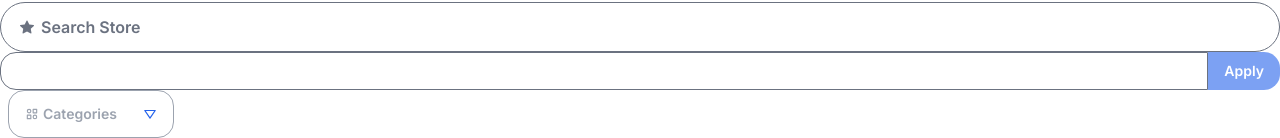
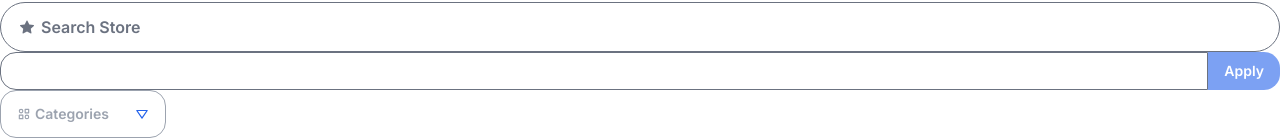
Before and after one commit to mmesomasaint/tempillar, a Next.js app: page /theme/e-apple-store in a window 1280 px wide. Shown: the part 3480-3618 px from the top of the page. Built offline with nearby package versions, Linux system fonts and the light colour scheme.

Commit message:
Feat: Improve on the styles

```diff
--- a/app/theme/e-apple-store/pack/components/dropdown.tsx
+++ b/app/theme/e-apple-store/pack/components/dropdown.tsx
@@ -19,7 +19,7 @@ export default function DropDown({
   const [open, setOpen] = useState(false)
 
   return (
-    <div className={`inline-block relative w-[13%] mx-2`}>
+    <div className={`inline-block relative w-[13%]`}>
       <div
         className={`flex justify-between items-center gap-5 p-4 border ${
           open ? 'border-apple-store-pri' : 'border-apple-store-faded-max'
```
